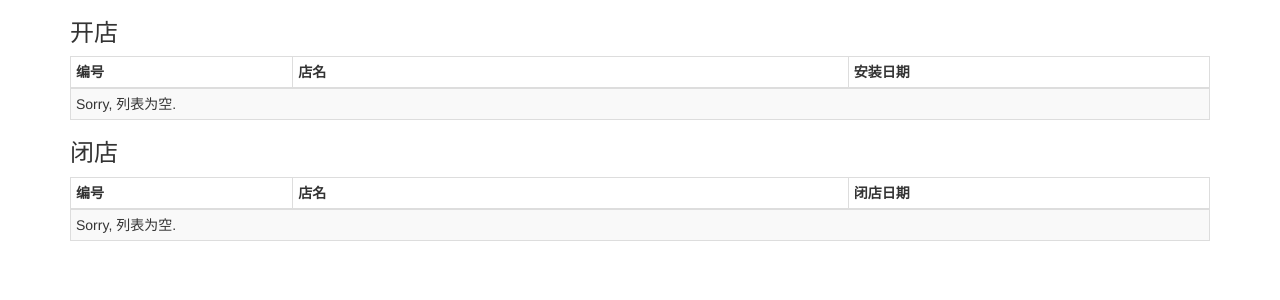
After one commit to kijhtybbu/StoreManage, a Django app: page /open_close_stores in a window 1280 px wide. The commit adds this page. Shown: the top 300 px of the page. Run offline with Django 3.2, Linux system fonts and the light colour scheme; data that the repository does not hold is empty; parts of the project's set-up code (start-up, migrations or seed data) failed here and were passed over.

Commit message:
1，加入上月开闭店页面

```diff
--- /dev/null
+++ b/store_manage/templates/store_manager/open_close_stores.html
@@ -0,0 +1,69 @@
+<!DOCTYPE html>
+<html lang="en">
+<head>
+    <meta charset="UTF-8">
+    <title>开闭店信息</title>
+    <!-- Bootstrap -->
+    <link href="https://cdn.jsdelivr.net/npm/bootstrap@3.3.7/dist/css/bootstrap.min.css" rel="stylesheet">
+</head>
+<body>
+{% block content %}
+<div class="container">
+    <h3>开店</h3>
+    <table id="open_list" class="table table-striped table-hover table-bordered table-condensed">
+        <thead>
+        <tr>
+            <th scope="col" width="80em">编号</th>
+            <th scope="col" width="200em">店名</th>
+            <th scope="col" width="130em">安装日期</th>
+        </tr>
+        </thead>
+        <tbody>
+        {% for store in open_list %}
+        <tr>
+            <td><a href="{% url 'detail' store.code %}">{{ store.code }}</a></td>
+            <td>
+                {{ store.name }}
+            </td>
+            <td>{{ store.expected_installation_date|date:"Y/m/d" }}
+            </td>
+        </tr>
+        {% empty %}
+        <tr>
+            <td colspan="3">Sorry, 列表为空.</td>
+        </tr>
+        {% endfor %}
+        </tbody>
+    </table>
+
+    <h3>闭店</h3>
+    <table id="close_list" class="table table-striped table-hover table-bordered table-condensed">
+        <thead>
+        <tr>
+            <th scope="col" width="80em">编号</th>
+            <th scope="col" width="200em">店名</th>
+            <th scope="col" width="130em">闭店日期</th>
+        </tr>
+        </thead>
+        <tbody>
+
+        {% for store in close_list %}
+        <tr>
+            <td><a href="{% url 'detail' store.code %}">{{ store.code }}</a></td>
+            <td>
+                {{ store.name }}
+            </td>
+            <td>{{ store.closed_date|date:"Y/m/d" }}
+            </td>
+        </tr>
+        {% empty %}
+        <tr>
+            <td colspan="3">Sorry, 列表为空.</td>
+        </tr>
+        {% endfor %}
+        </tbody>
+    </table>
+</div>
+{% endblock %}
+</body>
+</html>
--- a/store_manage/templates/store_manager/storelist.html
+++ b/store_manage/templates/store_manager/storelist.html
@@ -13,6 +13,11 @@
 </head>
 <body>
 {% block content %}
+<div class=".container-fluid">
+    <div class="row">
+        <div class="col-md-1 col-md-offset-11"><a href="/open_close_stores"
+        >上月开闭店</a></div>
+</div>
     <table id="storelist" class="table table-striped table-hover table-bordered table-condensed">
         <thead>
         <tr>
@@ -79,6 +84,7 @@
         {% endfor %}
         </tbody>
     </table>
+</div>
 {% endblock %}
 <!-- jQuery (Bootstrap 的所有 JavaScript 插件都依赖 jQuery，所以必须放在前边) -->
 <script src="https://cdn.jsdelivr.net/npm/jquery@1.12.4/dist/jquery.min.js"></script>
--- a/store_manage/views.py
+++ b/store_manage/views.py
@@ -1,3 +1,5 @@
+from datetime import datetime
+
 from django.db.models import Q
 from django.http import HttpResponseForbidden, JsonResponse
 from django.shortcuts import render
@@ -104,3 +106,18 @@ class TopStar(View):
             'top': store.top_star
         }
         return JsonResponse(data)
+
+
+class OpenAndCloseStores(TemplateView):
+    template_name = 'store_manager/open_close_stores.html'
+
+    def get_context_data(self, **kwargs):
+        context = super().get_context_data(**kwargs)
+
+        last_month = datetime.now().month-1;
+
+        context['open_list'] = StoreInformation.objects.filter(expected_installation_date__month=last_month)\
+            .order_by('-top_star', '-modified_date')
+        context['close_list'] = StoreInformation.objects.filter(closed_date__month=last_month)\
+            .order_by('-top_star', '-modified_date')
+        return context
--- a/storemanage/urls.py
+++ b/storemanage/urls.py
@@ -16,14 +16,14 @@ Including another URLconf
 from django.contrib import admin
 from django.urls import path
 
-from store_manage.views import StoreListView, StoreDetailView, PopoverHtmlView, TopStar
+from store_manage.views import StoreListView, StoreDetailView, PopoverHtmlView, TopStar,OpenAndCloseStores
 
 urlpatterns = [
     path('', StoreListView.as_view()),
     path('admin/', admin.site.urls),
     path('store/', StoreListView.as_view(), name='store'),
     path('store/<slug>', StoreDetailView.as_view(), name='detail'),
+    path('open_close_stores', OpenAndCloseStores.as_view(), name='oc'),
     path('popoverHtml/<slug>', PopoverHtmlView.as_view(), name='Popover'),
     path('top_star/<slug>', TopStar.as_view(), name='top_star'),
-
 ]
```
